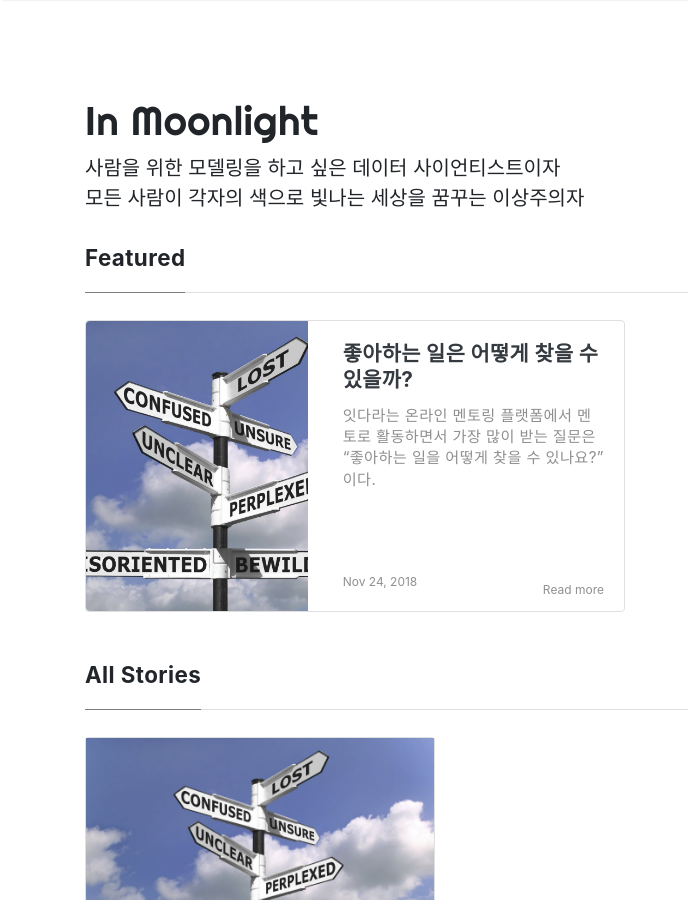
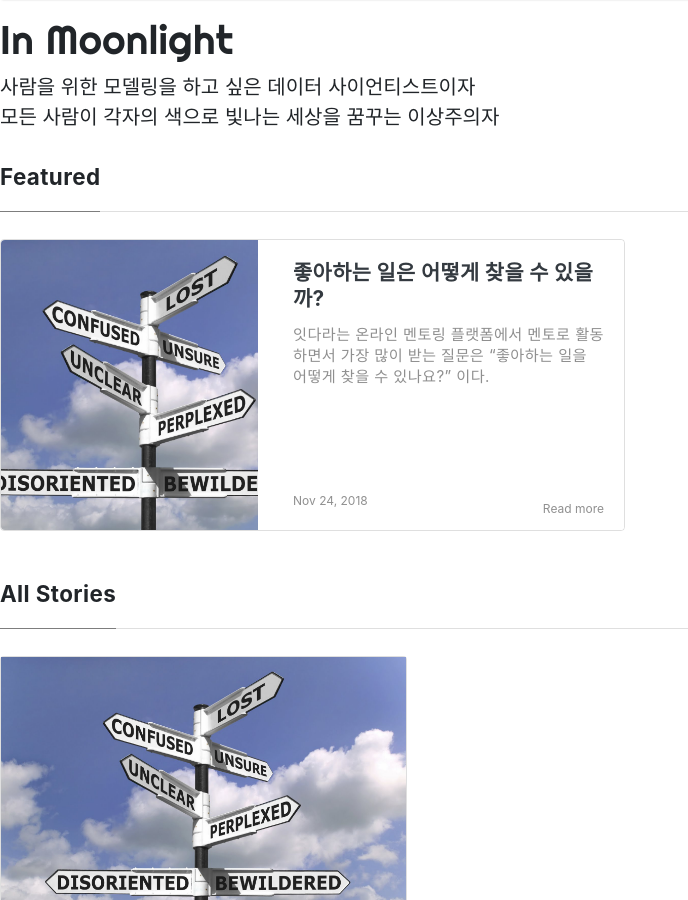
Before and after one commit to inmoonlight/inmoonlight.github.io, a Jekyll site: the page built from index.html, in a window 1280 px wide and 900 px high. Shown: the whole window, without its empty margins (0-688 px from the left). Built offline with Jekyll 4.4.1, drawn with Linux system fonts in a browser that asks for light colours; nearby versions of some CDN libraries; the list of posts is cut into pages by our own code; comment, search, counter and statistics services are not loaded.

Commit message:
modify posts

```diff
--- a/_layouts/default.html
+++ b/_layouts/default.html
@@ -106,8 +106,8 @@
 <!-- End Navigation
 ================================================== -->
 
-<div class="site-content">
-<div class="container">
+<!-- <div class="site-content">    -->
+<!-- <div class="container"> -->
 
 <!-- Site Title
 ================================================== -->
```
